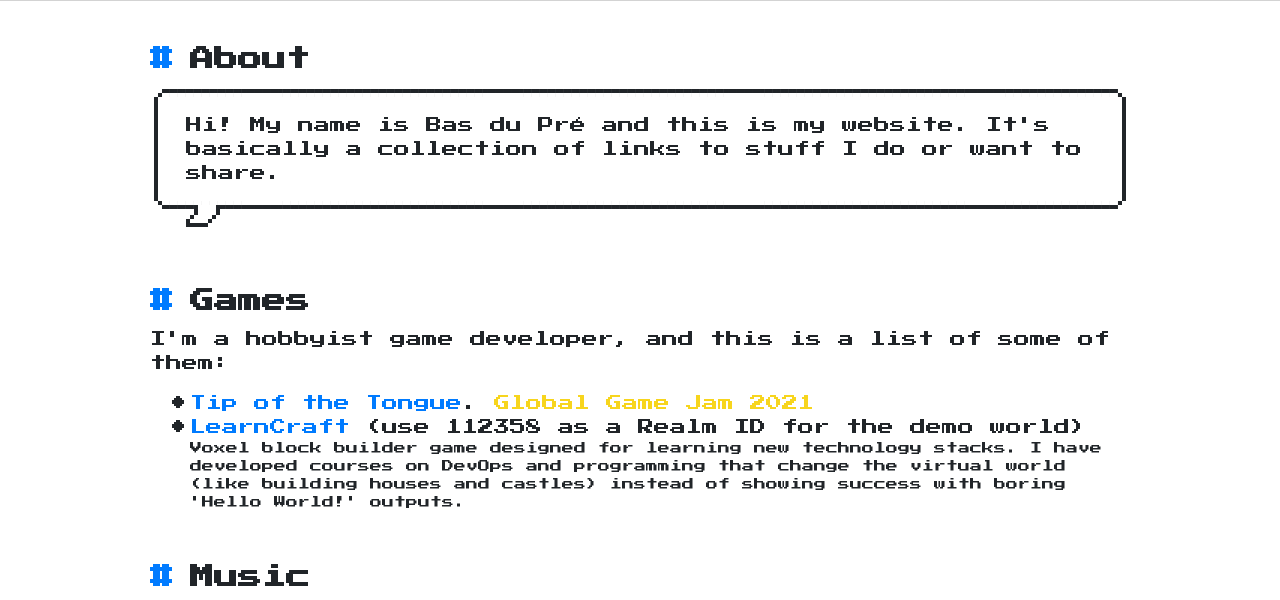
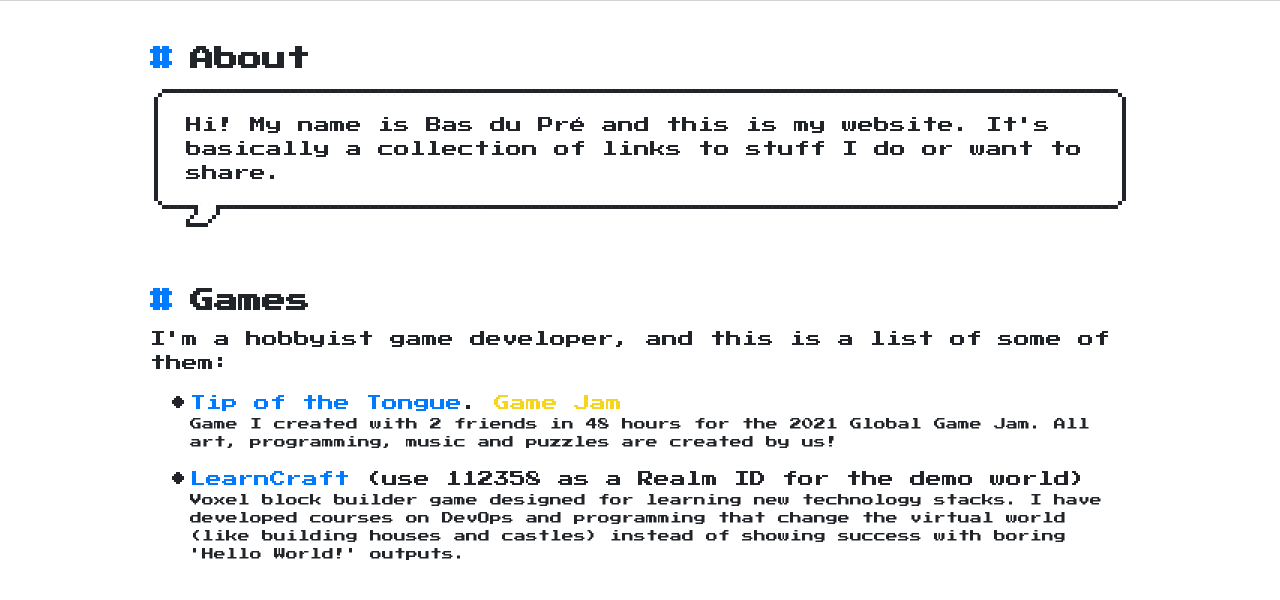
Before and after one commit to basdp/basdp.github.io, a plain HTML site: page index.html in a window 1280 px wide. Shown: the part 142-742 px from the top of the page. Drawn offline with nearby package versions, Linux system fonts and the light colour scheme.

Commit message:
Update index.html

```diff
--- a/index.html
+++ b/index.html
@@ -86,7 +86,8 @@
             <ul class="nes-list is-disc games-list">
               <li>
                 <a href="https://kingdwarf.itch.io/tip-of-the-tongue" target="_blank">Tip of the Tongue</a>.
-                <span class="nes-text is-warning">Global Game Jam 2021</span>
+                <span class="nes-text is-warning">Game Jam</span>
+                <p class="small-container">Game I created with 2 friends in 48 hours for the 2021 Global Game Jam. All art, programming, music and puzzles are created by us!</p>
               </li>
               <li>
                 <a href="https://play.learncraft.app" target="_blank">LearnCraft</a> (use 112358 as a Realm ID for the demo world)
```
